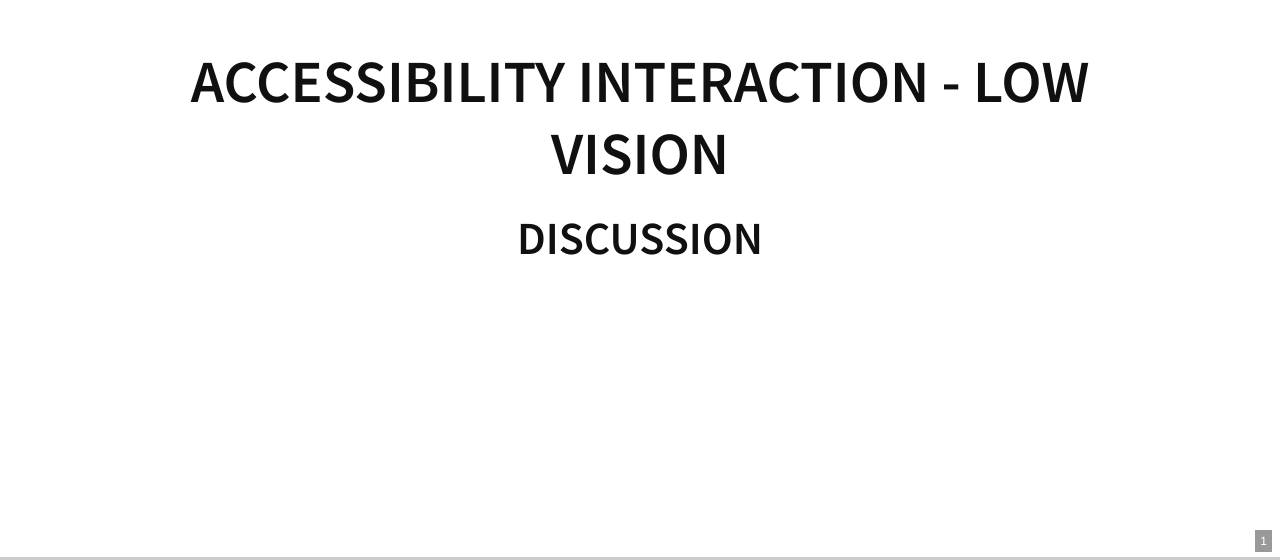
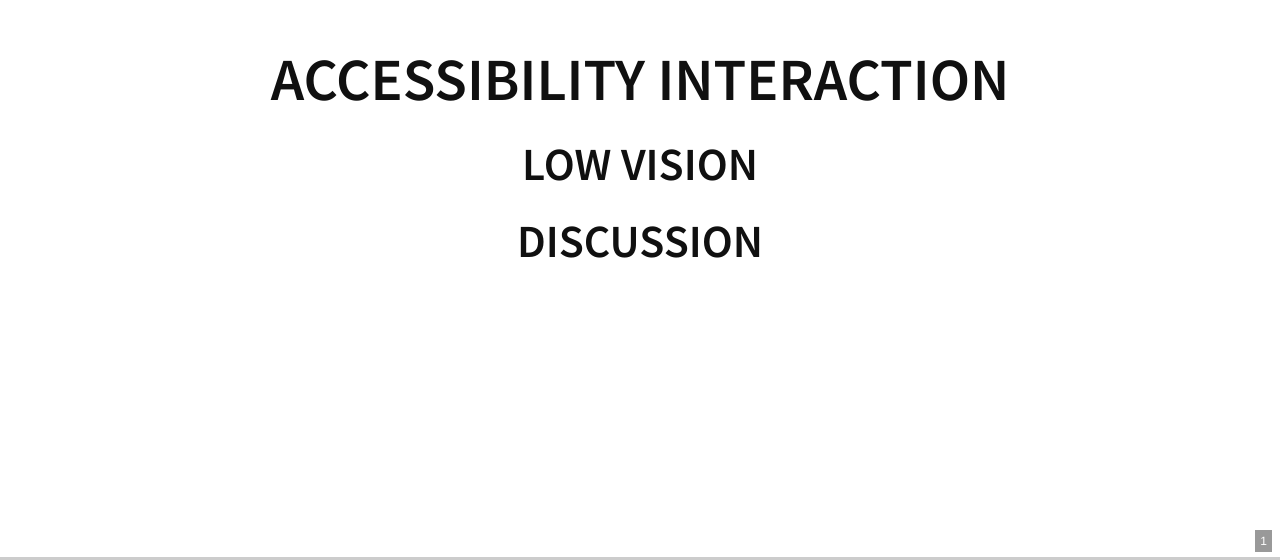
Before and after one commit to greendinosaur/accintpres, a website: page index.html in a window 1280 px wide. Shown: the part 240-800 px from the top of the page. Drawn offline with Linux system fonts and the light colour scheme.

Commit message:
updated opener

```diff
--- a/index.html
+++ b/index.html
@@ -20,8 +20,9 @@
 	<div class="reveal">
 		<div class="slides">
 			<section>
-				<h3>Accessibility Interaction - Low Vision</h3>
-				<h4>Discussion</h4>
+				<h3>Accessibility Interaction</h3>
+				<h4>Low Vision</h4>
+				<h5>Discussion</h5>
 			</section>
 			<section>
 				<h4>How People with Low Vision Access Computing Devices</h4>
```
